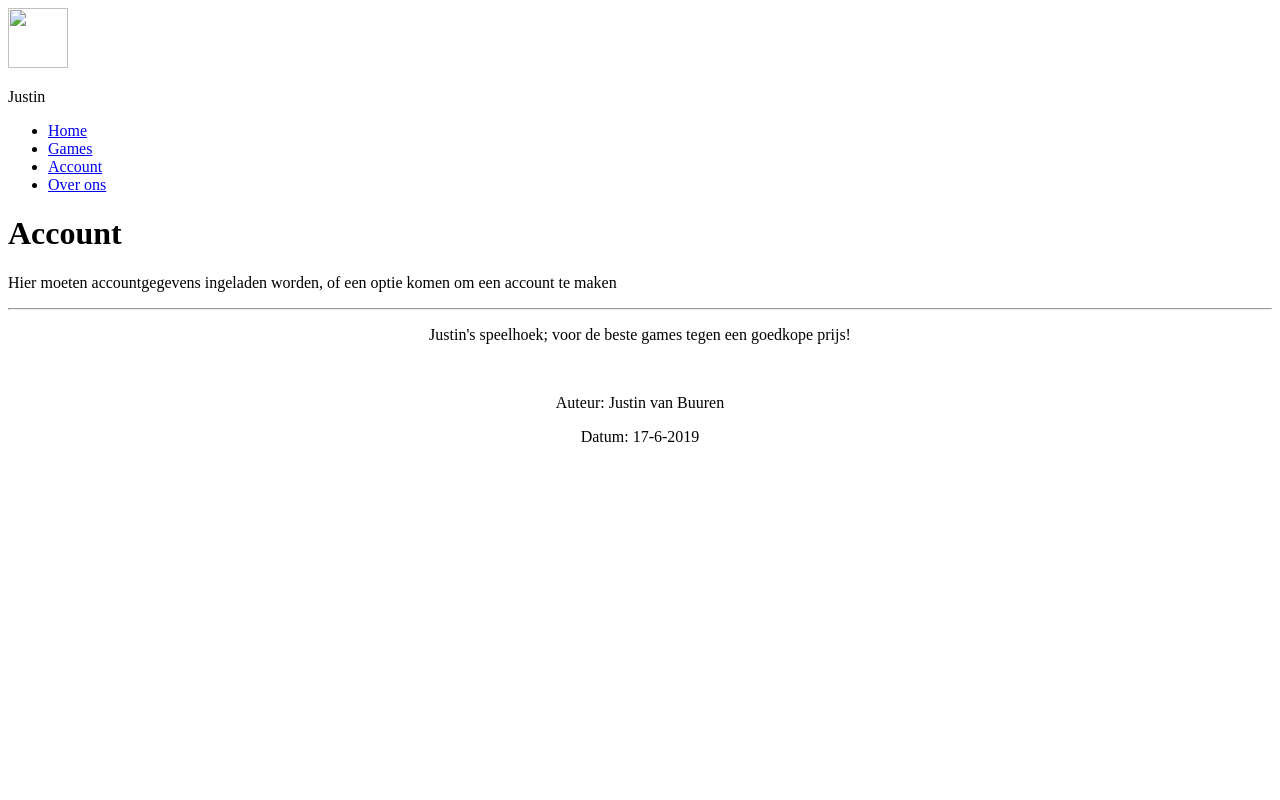
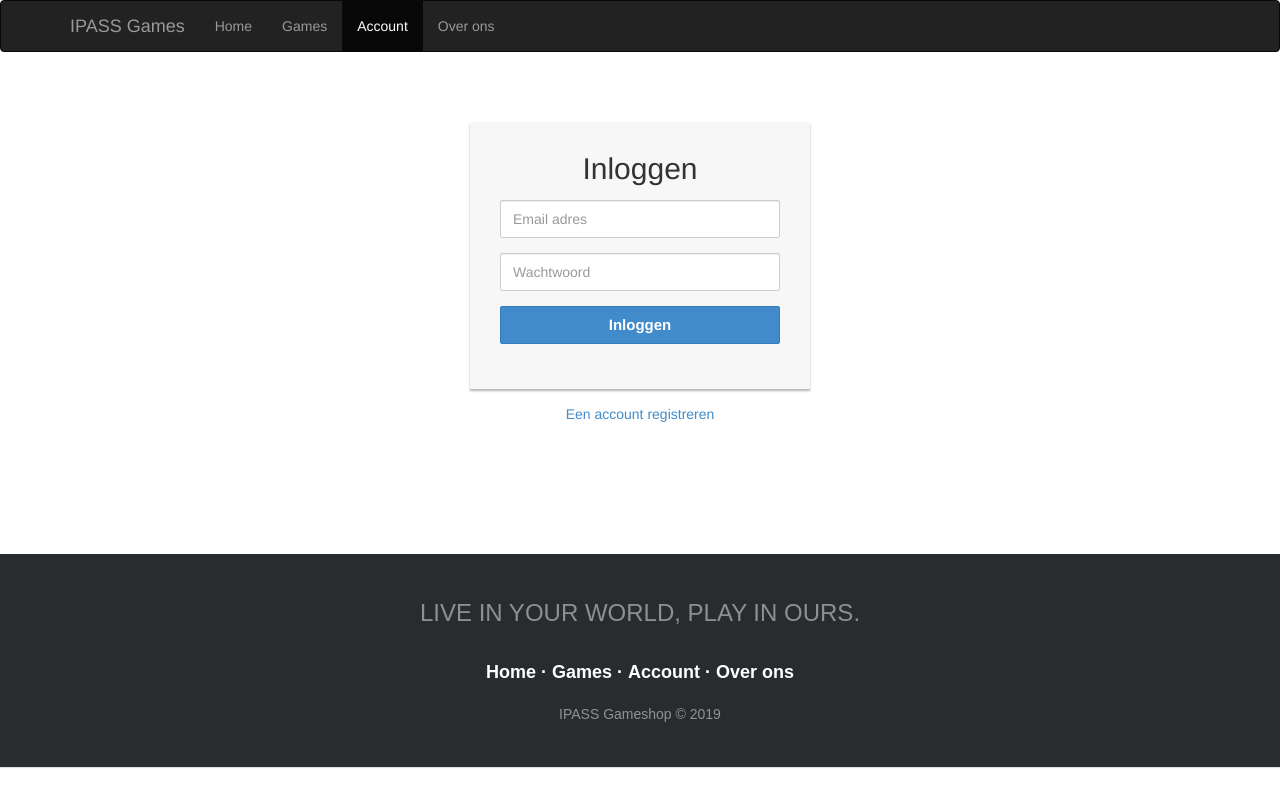
Before and after one commit to JustinvanBuuren/IPASSWebshop, a plain HTML site: page web/account.html in a window 1280 px wide. Drawn offline with Linux system fonts and the light colour scheme.

Commit message:
Final commit

```diff
--- a/web/account.html
+++ b/web/account.html
@@ -1,57 +1,83 @@
 <!DOCTYPE html>
 <html>
+<head>
+    <meta charset="UTF-8">
+    <title>IPASS Gameshop</title>
 
+    <link rel="stylesheet" href="css/bootstrap.min.css" />
+    <link rel="stylesheet" href="css/style.css" />
 
-<head>
-	<title> HTML HU opdracht</title>
-	<link href="css/style.css" rel="stylesheet" type="text/css" />
-	<link href="css/datumprikker.css" rel="stylesheet"/>
-	<meta charset="UTF-8">
+    <script type="text/javascript" src="js/jquery-3.4.1.min.js"></script>
+    <script type="text/javascript" src="js/main-script.js"></script>
 </head>
 
 <body>
 
-<div id="container"> <!-- container met header, cssmenu, content en footer regel -->
-
-<div id="header">
-
-	<img class="headerpic" src="img/no%20pf.jpg" width="60" height="60">
-
-	<div class="header1">
-	<p> Justin </p>
+<header>
+    <nav class="navbar navbar-inverse">
+        <div class="container">
+            <div class="navbar-header">
+                <button type="button" class="navbar-toggle collapsed" data-toggle="collapse" data-target="#navbar-collapsable" aria-expanded="false">
+                    <span class="sr-only">Toggle navigation</span>
+                    <span class="icon-bar"></span>
+                    <span class="icon-bar"></span>
+                    <span class="icon-bar"></span>
+                </button>
+                <a href="#" class="navbar-brand">
+                    IPASS Games
+                </a>
             </div>
 
-
-	<ul class="top-menu">
-	<li><a href="Homepagina.html">Home</a></li>
+            <div class="collapse navbar-collapse" id="navbar-collapsable">
+                <ul class="nav navbar-nav">
+                    <li><a href="index.html">Home <span class="sr-only">(current)</span></a></li>
                     <li><a href="games.html">Games</a></li>
                     <li class="active"><a href="account.html">Account</a></li>
                     <li><a href="about.html">Over ons</a></li>
+                    <!-- check of de gebruiker admin is <li><a href="admin.html">Admin panel</a></li> -->
                 </ul>
             </div>
+        </div>
+    </nav>
+</header>
 
-<h1> Account</h1>
 
-<p> Hier moeten accountgegevens ingeladen worden, of een optie komen om een account te maken</p>
+<div class="container">
 
-<div id="footer">
-<hr></hr>
+    <div class="row">
 
-<center><div class="footercenter">
-<p>Justin's speelhoek; voor de beste games tegen een goedkope prijs!</p>
+        <div class="login-form">
+            <form action="#" method="post">
+                <h2 class="text-center">Inloggen</h2>
+                <div class="form-group">
+                    <input type="text" class="form-control" placeholder="Email adres" required="required">
                 </div>
-<br>
-
-	<div class="footer1">
-		<p>Auteur: Justin van Buuren</p>
+                <div class="form-group">
+                    <input type="password" class="form-control" placeholder="Wachtwoord" required="required">
+                </div>
+                <div class="form-group">
+                    <button type="submit" class="btn btn-primary btn-block">Inloggen</button>
+                </div>
+            </form>
+            <p class="text-center"><a href="account-register.html">Een account registreren</a></p>
         </div>
 
-	<div class="footer2">
-	<p> Datum: 17-6-2019</p>
-	</div>
-</center>
     </div>
 </div>
 
+<footer class="footer-basic-centered">
+    <p class="footer-company-motto">LIVE IN YOUR WORLD, PLAY IN OURS.</p>
+    <p class="footer-links">
+        <a href="#">Home</a>
+        ·
+        <a href="#">Games</a>
+        ·
+        <a href="#">Account</a>
+        ·
+        <a href="#">Over ons</a>
+    </p>
+    <p class="footer-company-name">IPASS Gameshop © 2019</p>
+</footer>
+
 </body>
 </html>
--- a/web/css/style.css
+++ b/web/css/style.css
@@ -77,3 +77,26 @@
 .thumbnail {
     border: none;
 }
+
+/** Login Form **/
+.login-form {
+    max-width: 340px;
+    margin: 50px auto;
+}
+.login-form form {
+    margin-bottom: 15px;
+    background: #f7f7f7;
+    box-shadow: 0px 2px 2px rgba(0, 0, 0, 0.3);
+    padding: 30px;
+}
+.login-form h2 {
+    margin: 0 0 15px;
+}
+.form-control, .btn {
+    min-height: 38px;
+    border-radius: 2px;
+}
+.btn {
+    font-size: 15px;
+    font-weight: bold;
+}
```
Also changed, not shown: web/account-register.html (added, +137 -0 lines), web/game-new.html (+1 -0 lines), web/game.html (+1 -2 lines), web/games.html (+1 -0 lines), web/index.html (+1 -0 lines). Lines whose indentation alone changed are shown as unchanged.
